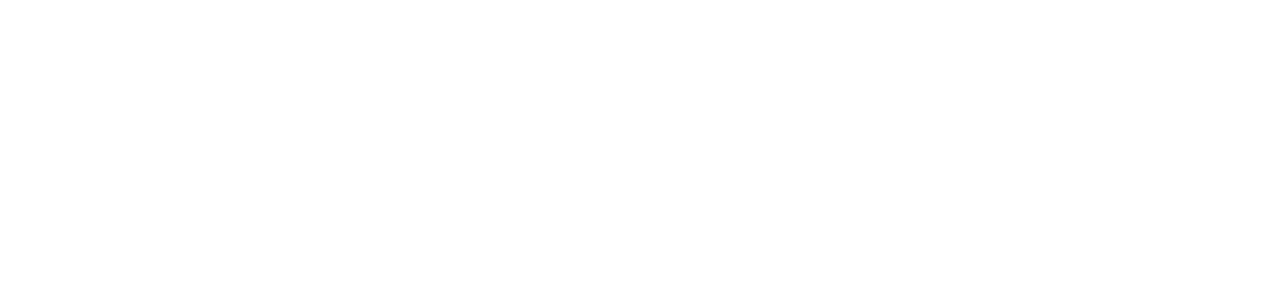
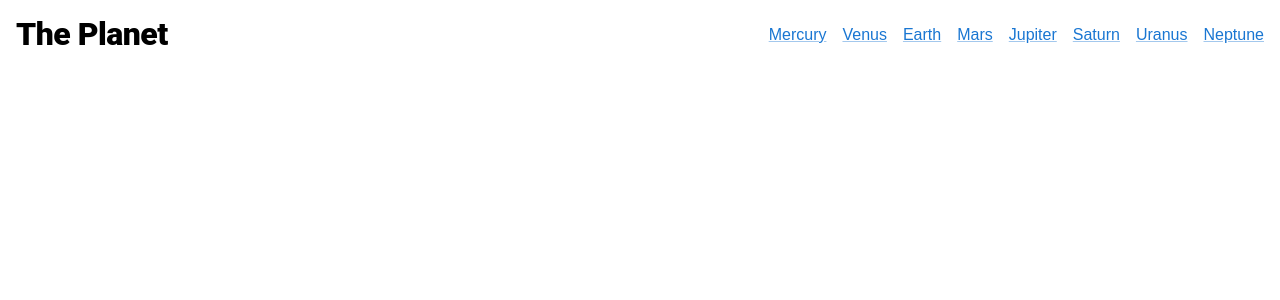
Before and after one commit to simonecontidev/planet-portfolio-nextjs, a Next.js app: page / in a window 1280 px wide. Shown: the top 300 px of the page. Built offline with nearby package versions, Linux system fonts and the light colour scheme.

Commit message:
Nav component
Signed-off-by: simonecontidev <barriotropical@gmail.com>

```diff
--- a/app/page.tsx
+++ b/app/page.tsx
@@ -1,5 +1,10 @@
+import Nav from '@/components/Nav'
+import Box from '@mui/material/Box'
+
 export default function Home() {
   return (
-  <div></div>
+  <Box>
+    <Nav />
+  </Box>
   );
 }
--- /dev/null
+++ b/components/Nav.tsx
@@ -0,0 +1,33 @@
+import React from 'react';
+import NavLink from './NavLink';
+import { Box, Typography } from '@mui/material';
+import data from '@/data/data.json';
+
+type Planet = {
+  id: string | number;
+  name: string;
+};
+
+const Nav = () => {
+  const planets: Planet[] = Array.isArray(data) ? data : data.planets;
+
+  return (
+    <Box sx={{ display: 'flex', justifyContent: 'space-between', alignItems: 'center', p: '1rem', borderBottom: '1px solid rgba(255,255,255,0.75)' }}>
+      <Typography variant="h1" sx={{ fontSize: '2rem', fontWeight: 800 }}>
+        The Planet
+      </Typography>
+
+      <Box sx={{ display: 'flex', gap: 2 }}>
+        {planets?.map((planet) => (
+          <NavLink
+            key={planet.id}
+            planetId={planet.id}
+            planetName={planet.name}
+          />
+        ))}
+      </Box>
+    </Box>
+  );
+};
+
+export default Nav;
--- /dev/null
+++ b/components/NavLink.tsx
@@ -0,0 +1,17 @@
+import React from 'react'
+import { Link } from '@mui/material'
+
+interface Props {
+    planetName: string;
+    planetId: number;
+}
+
+const NavLink = ({planetName, planetId}) => {
+  return (
+    <Link href={planetId}>
+      {planetName}
+    </Link>
+  )
+}
+
+export default NavLink
--- a/data/data.json
+++ b/data/data.json
@@ -1,5 +1,6 @@
 [
   {
+    "id": "0",
     "name": "Mercury",
     "overview": {
       "content": "Mercury is the smallest planet in the Solar System and the closest to the Sun. Its orbit around the Sun takes 87.97 Earth days, the shortest of all the Sun's planets. Mercury is one of four terrestrial planets in the Solar System, and is a rocky body like Earth.",
@@ -24,6 +25,7 @@
     }
   },
   {
+    "id": "1",
     "name": "Venus",
     "overview": {
       "content": "Venus is the second planet from the Sun. It is named after the Roman goddess of love and beauty. As the brightest natural object in Earth's night sky after the Moon, Venus can cast shadows and can be, on rare occasions, visible to the naked eye in broad daylight.",
@@ -48,6 +50,7 @@
     }
   },
   {
+    "id":"2",
     "name": "Earth",
     "overview": {
       "content": "Third planet from the Sun and the only known planet to harbor life. About 29.2% of Earth's surface is land with remaining 70.8% is covered with water. Earth's distance from the Sun, physical properties and geological history have allowed life to evolve and thrive.",
@@ -72,6 +75,7 @@
     }
   },
   {
+    "id": "3",
     "name": "Mars",
     "overview": {
       "content": "Mars is the fourth planet from the Sun and the second-smallest planet in the Solar System, being larger than only Mercury. In English, Mars carries the name of the Roman god of war and is often referred to as the \"Red Planet\".",
@@ -96,6 +100,7 @@
     }
   },
   {
+    "id": "4",
     "name": "Jupiter",
     "overview": {
       "content": "Jupiter is the fifth planet from the Sun and the largest in the Solar System. It is a gas giant with a mass two and a half times that of all the other planets in the Solar System combined, but less than one-thousandth the mass of the Sun.",
@@ -120,6 +125,7 @@
     }
   },
   {
+    "id": "5",
     "name": "Saturn",
     "overview": {
       "content": "Saturn is the sixth planet from the Sun and the second-largest in the Solar System, after Jupiter. It is a gas giant with an average radius of about nine and a half times that of Earth. It only has one-eighth the average density of Earth.",
@@ -144,6 +150,7 @@
     }
   },
   {
+    "id": "6",
     "name": "Uranus",
     "overview": {
       "content": "Uranus is the seventh planet from the Sun. Its name is a reference to the Greek god of the sky, Uranus according to Greek mythology, was the great-grandfather of Ares. It has the third-largest planetary radius and fourth-largest planetary mass in the Solar System.",
@@ -168,6 +175,7 @@
     }
   },
   {
+    "id": "7",
     "name": "Neptune",
     "overview": {
       "content": "Neptune is the eighth and farthest-known Solar planet from the Sun. In the Solar System, it is the fourth-largest planet by diameter, the third-most-massive planet, and the densest giant planet. It is 17 times the mass of Earth, more massive than its near-twin Uranus.",
```
Also changed, not shown: package.json (+7 -4 lines), 1 other file (tests, documents, lock files or other folders).
